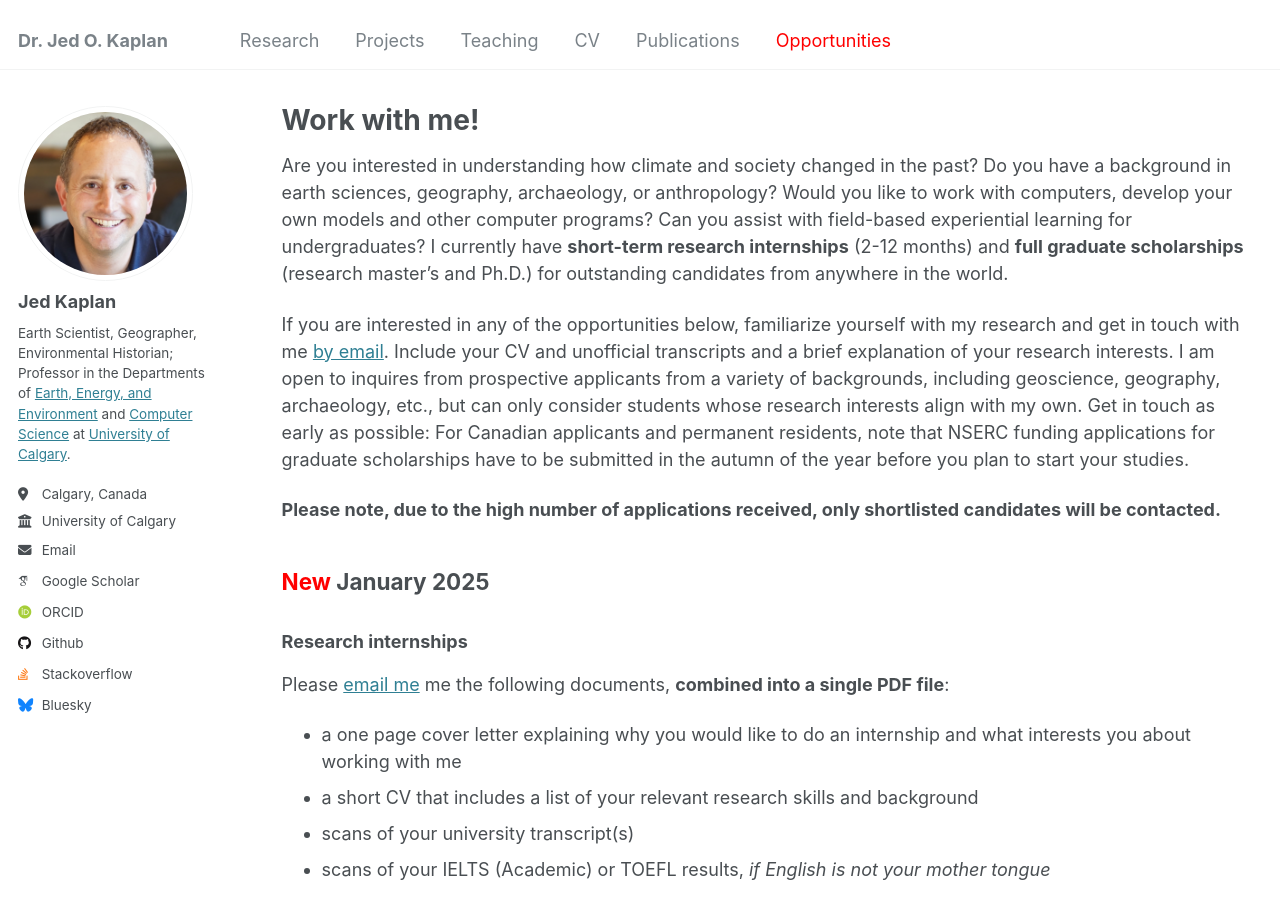
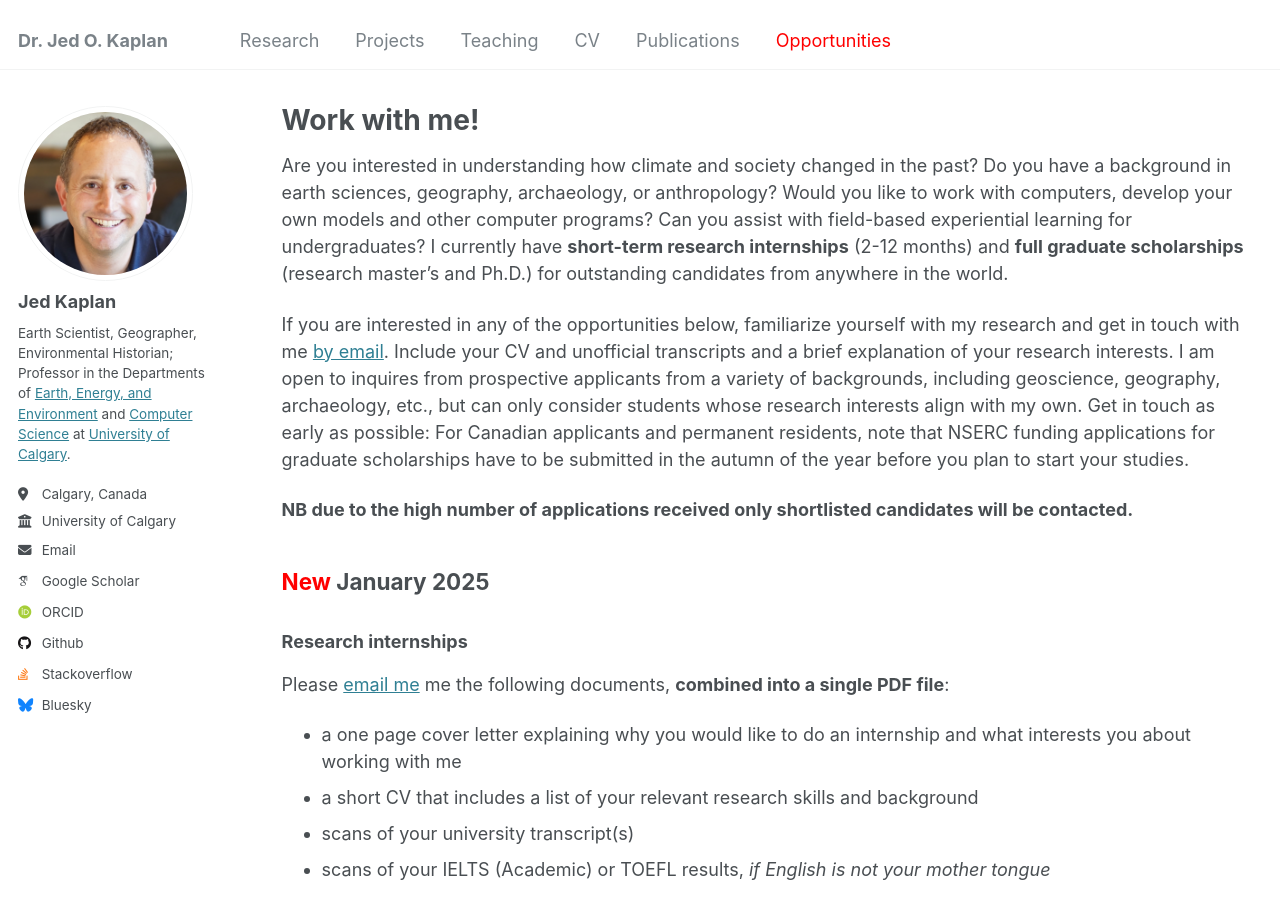
Before and after one commit to jedokaplan/jedokaplan.github.io, a Jekyll site: the page built from _pages/opportunities.md, in a window 1280 px wide and 900 px high. Built offline with Jekyll 4.4.1, drawn with Linux system fonts in a browser that asks for light colours; some web fonts are replaced.

Commit message:
minor edits to opportunities page

```diff
--- a/_pages/opportunities.md
+++ b/_pages/opportunities.md
@@ -11,7 +11,7 @@ Are you interested in understanding how climate and society changed in the past?
 
 If you are interested in any of the opportunities below, familiarize yourself with my research and get in touch with me [by email](mailto:jed.kaplan@ucalgary.ca). Include your CV and unofficial transcripts and a brief explanation of your research interests. I am open to inquires from prospective applicants from a variety of backgrounds, including geoscience, geography, archaeology, etc., but can only consider students whose research interests align with my own. Get in touch as early as possible: For Canadian applicants and permanent residents, note that NSERC funding applications for graduate scholarships have to be submitted in the autumn of the year before you plan to start your studies.
 
-**Please note, due to the high number of applications received, only shortlisted candidates will be contacted.**
+**NB due to the high number of applications received only shortlisted candidates will be contacted.**
 
 ## <span style="color:red">New</span> January 2025
 ### Research internships
```
